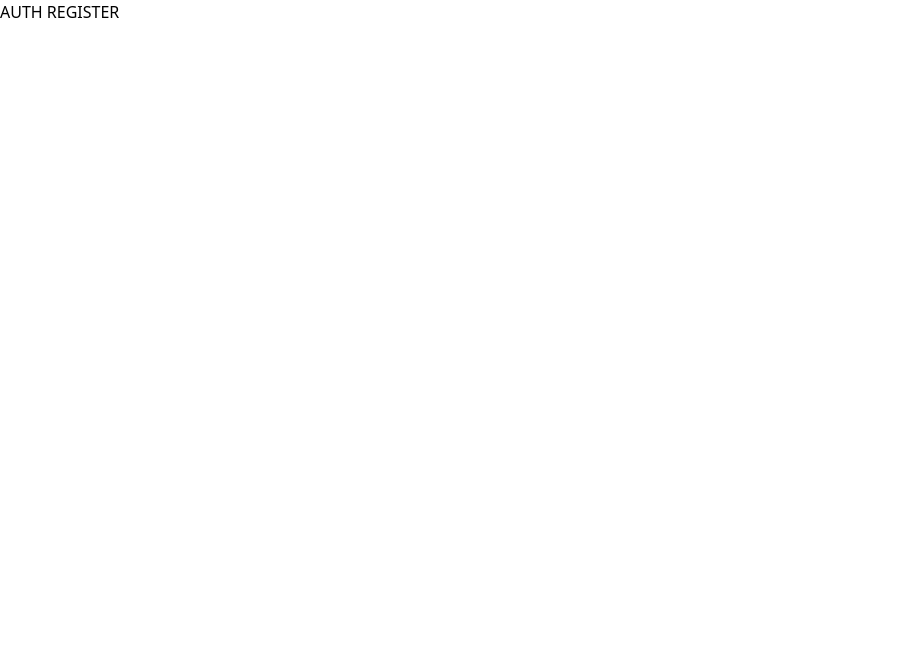
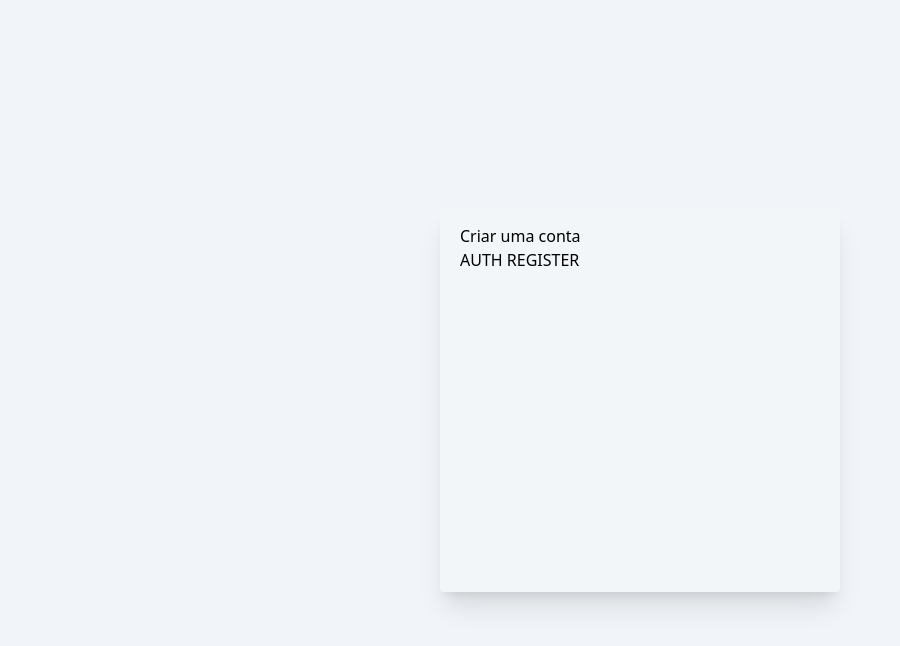
Before and after one commit to ernandesrs/pproj_vuepanel, a Vue app: page /auth/register in a window 1280 px wide. Shown: the top 646 px of the page, without its empty margins (0-900 px from the left). Built offline with nearby package versions, Linux system fonts and the light colour scheme.

Commit message:
Start Auth layout

```diff
--- a/src/layouts/AuthLayout.vue
+++ b/src/layouts/AuthLayout.vue
@@ -1,9 +1,11 @@
 <template>
-    <div>
-        {{ $store.state.page.title }}
-    </div>
-    <div>
-        <RouterView />
+    <div class="wrap">
+        <div class="wrap-box">
+            <div>
+                {{ $store.state.page.title }}
+            </div>
+            <RouterView />
+        </div>
     </div>
 </template>
 
@@ -17,6 +19,14 @@ export default {
 }
 </script>
 
-<style lang="scss" scoped>
+<style lang="css" scoped>
+.wrap {
+    @apply w-full min-h-screen bg-light-light flex items-center justify-center px-5;
+}
 
+.wrap-box {
+    @apply w-full h-96 bg-white bg-opacity-5 py-4 px-5 shadow-xl rounded;
+
+    @apply sm:max-w-[400px];
+}
 </style>
--- a/src/views/Auth/RegisterView.vue
+++ b/src/views/Auth/RegisterView.vue
@@ -10,6 +10,10 @@ export default {
 
 
         return {}
+    },
+
+    created() {
+        this.$store.commit("pageTitle", "Criar uma conta");
     }
 }
 </script>
--- a/tailwind.config.js
+++ b/tailwind.config.js
@@ -21,9 +21,9 @@ module.exports = {
         'light': colors.slate[200],
         'light-dark': colors.slate[300],
 
-        'dark-light': colors.teal[300],
-        'dark': colors.teal[500],
-        'dark-dark': colors.teal[700],
+        'dark-light': colors.gray[700],
+        'dark': colors.gray[800],
+        'dark-dark': colors.gray[900],
       }
     },
   },
```
